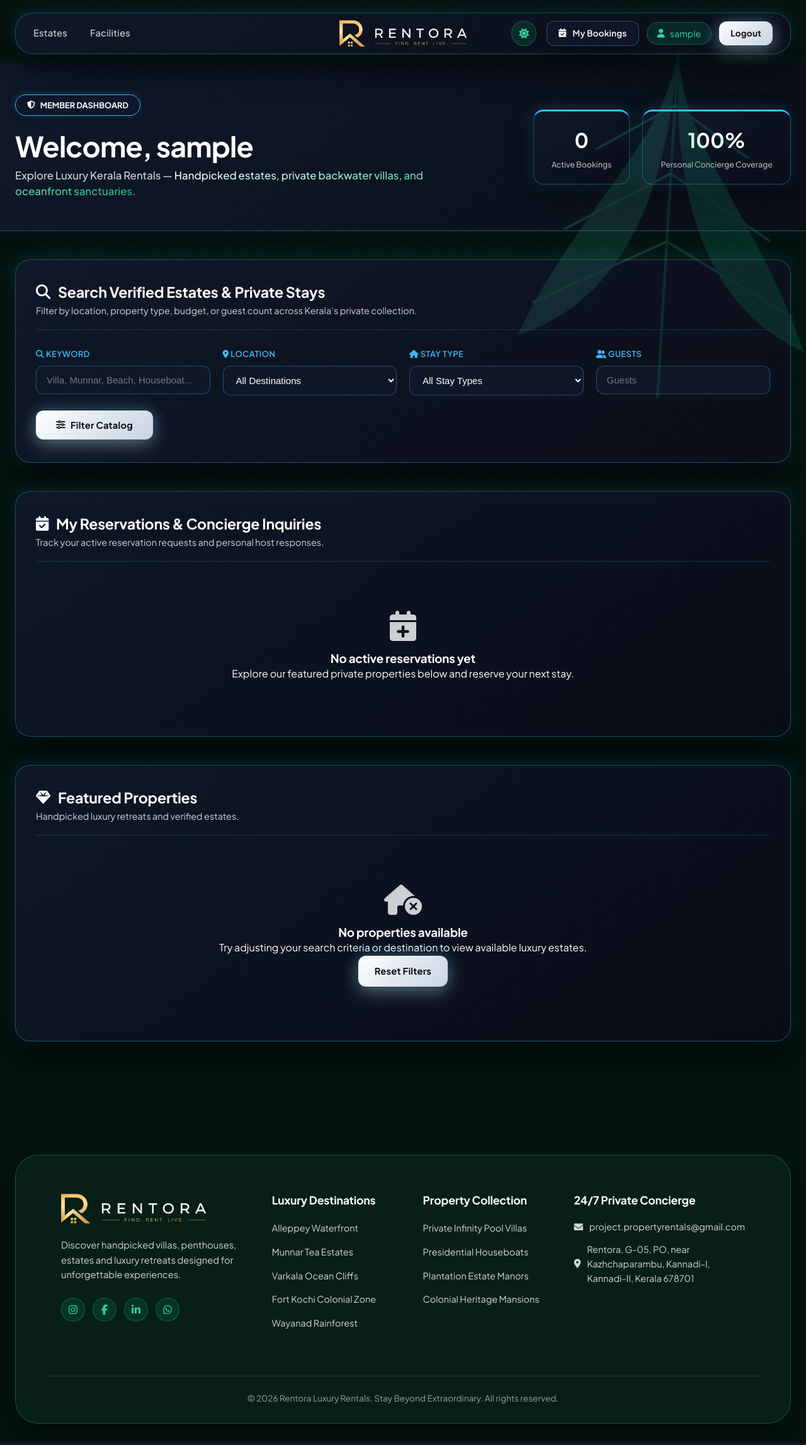
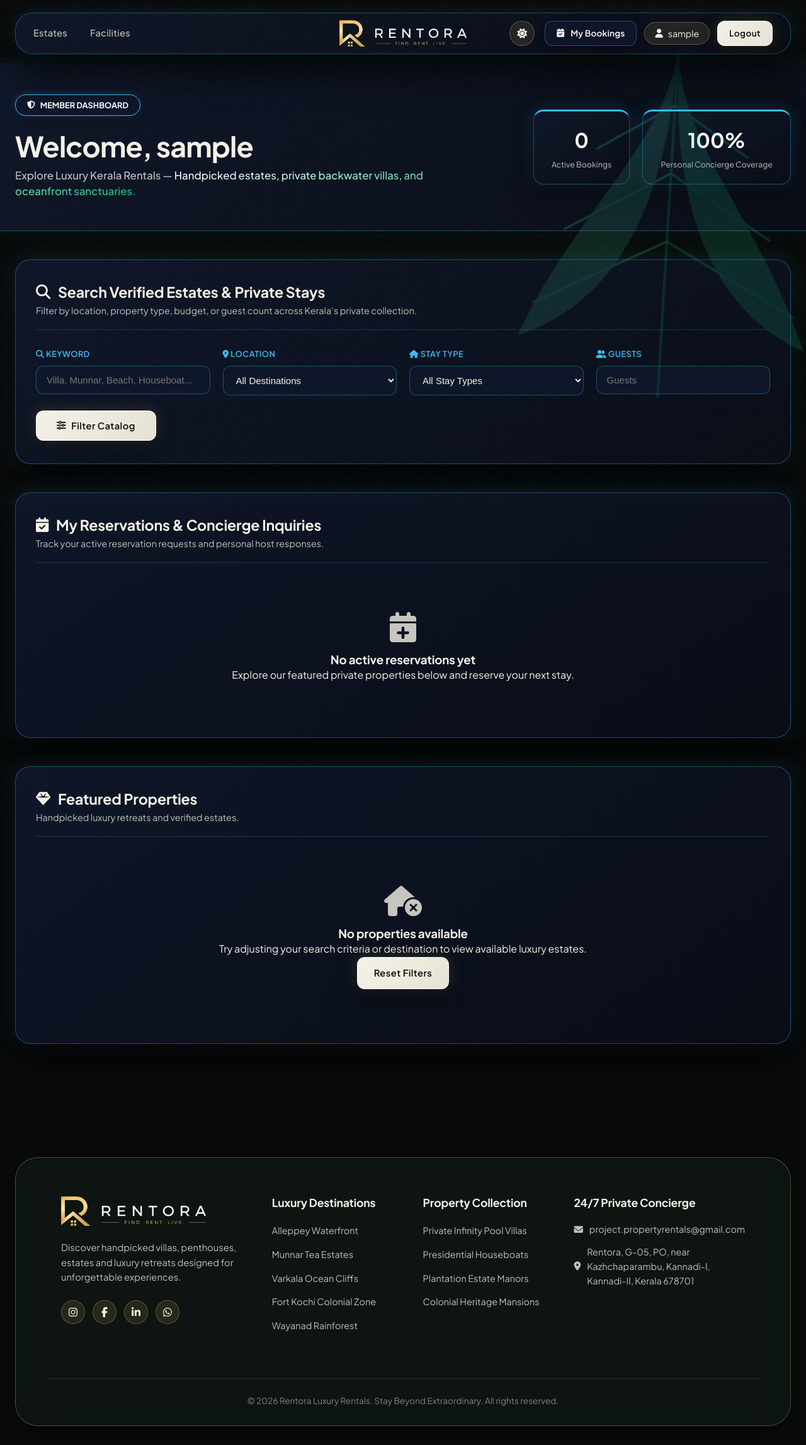
Before and after one commit to Harshal-jith/rentora_0, a Django app: page /dashboard/ in a window 1280 px wide. Shown: the whole page at 63% size. Run offline with Django 5.2, Linux system fonts and the light colour scheme; the visitor is signed in with stand-in values (Sample User, id 1); data comes from the database, SQL or seed files in the repository; data that the repository does not hold is empty; some web fonts are replaced.

Commit message:
Redesign Hero Section to Architectural Digest & Aman Resorts Luxury Aesthetics (?v=20.0)

```diff
--- a/rentals/static/css/style.css
+++ b/rentals/static/css/style.css
@@ -2,29 +2,29 @@
    RENTORA LUXURY REAL ESTATE - SYSTEM CSS (ANIMATION REFINEMENT V1.2)
    ========================================================================== */
 
-/* BOTANICAL ECOLOGICAL SANCTUARY (DEEP PINE EMERALD & SOFT SANDSTONE) */
+/* AMAN & ARCHITECTURAL DIGEST RESTRAINED LUXURY PALETTE */
 [data-theme="dark"], body.dark-theme {
-    --bg-dark: #04140F;
-    --bg-main: #04140F;
-    --bg-secondary: #08221A;
-    --bg-card: #08221A;
-    --bg-card-glass: rgba(8, 34, 26, 0.88);
-    --bg-overlay: rgba(4, 20, 15, 0.85);
-    --text-primary: #FFFFFF;
-    --text-secondary: rgba(255, 255, 255, 0.82);
-    --text-muted: rgba(255, 255, 255, 0.58);
-    --border-color: rgba(255, 255, 255, 0.1);
-    --border-gold: rgba(16, 185, 129, 0.38);
-    --border-emerald: rgba(52, 211, 153, 0.35);
-    --gold: #10B981;
-    --gold-bright: #34D399;
-    --gold-hover: #059669;
-    --gold-bg: rgba(16, 185, 129, 0.14);
-    --emerald-glow: rgba(16, 185, 129, 0.35);
-    --primary-btn: linear-gradient(135deg, #F7F4EF 0%, #EFEBE4 50%, #E2DDD5 100%);
-    --primary-btn-text: #04140F;
-    --shadow-card: 0 20px 50px rgba(0, 0, 0, 0.80);
-    --shadow-gold: 0 12px 35px rgba(16, 185, 129, 0.30);
+    --bg-dark: #090B0A;
+    --bg-main: #090B0A;
+    --bg-secondary: #0F1E18;
+    --bg-card: #0F1E18;
+    --bg-card-glass: rgba(18, 30, 24, 0.55);
+    --bg-overlay: rgba(9, 11, 10, 0.85);
+    --text-primary: #F5F2E8;
+    --text-secondary: rgba(245, 242, 232, 0.78);
+    --text-muted: rgba(245, 242, 232, 0.50);
+    --border-color: rgba(245, 242, 232, 0.12);
+    --border-gold: rgba(216, 183, 104, 0.35);
+    --border-emerald: rgba(79, 168, 138, 0.35);
+    --gold: #D8B768;
+    --gold-bright: #F5F2E8;
+    --gold-hover: #C5A457;
+    --gold-bg: rgba(216, 183, 104, 0.12);
+    --emerald-glow: rgba(79, 168, 138, 0.25);
+    --primary-btn: linear-gradient(135deg, #F5F2E8 0%, #E6E2D5 100%);
+    --primary-btn-text: #090B0A;
+    --shadow-card: 0 25px 60px rgba(0, 0, 0, 0.85);
+    --shadow-gold: 0 15px 40px rgba(216, 183, 104, 0.20);
 }
 
 /* LIGHT THEME (SLEEK SAPPHIRE MARBLE) */
@@ -3244,109 +3244,138 @@ body.light-theme .cta-trust-badges i,
 }
 
 /* ==========================================================================
-   BOTANICAL FOLIAGE LEAF CORNER OVERLAYS & EMERALD HALO GLOW
+   3-LAYER BOTANICAL LUXURY HOSPITALITY FOLIAGE ENGINE (AMAN RESORTS)
    ========================================================================== */
 
 .botanical-foliage-wrap {
     position: absolute;
     inset: 0;
     pointer-events: none;
-    z-index: 3;
+    z-index: 4;
     overflow: hidden;
 }
 
 .botanical-leaf {
     position: absolute;
     pointer-events: none;
-    transition: transform 1.2s cubic-bezier(0.16, 1, 0.3, 1);
-}
-
-/* Photorealistic Leaf Image Overlay Styling */
+    transition: transform 1.5s cubic-bezier(0.16, 1, 0.3, 1);
+}
+
 .real-leaf-img {
     width: 100%;
     height: auto;
     object-fit: contain;
-    filter: drop-shadow(0 20px 45px rgba(0, 0, 0, 0.92)) drop-shadow(0 0 30px rgba(16, 185, 129, 0.35));
     pointer-events: none;
     user-select: none;
 }
 
-.real-leaf-tl {
-    transform: rotate(0deg);
-}
-
-.real-leaf-tr {
-    transform: rotate(0deg);
-}
-
-.real-leaf-bl {
-    transform: scaleY(-1) rotate(0deg);
-}
-
-.real-leaf-br {
-    transform: scaleY(-1) rotate(0deg);
-}
-
-/* Top-Left Golden Palm Frond */
-.botanical-leaf-tl {
-    top: -50px;
-    left: -60px;
-    width: clamp(320px, 36vw, 560px);
-    height: auto;
-    opacity: 0.95;
-    animation: leafFloatTL 10s ease-in-out infinite alternate;
-}
-
-/* Top-Right Emerald Fern Branch */
-.botanical-leaf-tr {
-    top: -50px;
-    right: -60px;
-    width: clamp(320px, 36vw, 560px);
-    height: auto;
-    opacity: 0.95;
-    animation: leafFloatTR 12s ease-in-out infinite alternate;
-}
-
-/* Bottom-Left Golden Palm Frond */
-.botanical-leaf-bl {
+/* Layer 1: Immediate Foreground Depth-of-Field Blur Leaf (Top-Left) */
+.leaf-layer-1-dof-tl {
+    top: -90px;
+    left: -100px;
+    width: clamp(380px, 42vw, 680px);
+    z-index: 10;
+    opacity: 0.70;
+}
+
+.leaf-dof-blur {
+    filter: blur(8px) drop-shadow(0 25px 50px rgba(0, 0, 0, 0.95));
+    animation: gentleBreezeSlow 22s ease-in-out infinite alternate;
+}
+
+/* Layer 1: Immediate Foreground Depth-of-Field Blur Leaf (Bottom-Left) */
+.leaf-layer-1-dof-bl {
+    bottom: -110px;
+    left: -90px;
+    width: clamp(360px, 40vw, 640px);
+    z-index: 10;
+    opacity: 0.65;
+}
+
+.leaf-dof-blur-bl {
+    filter: blur(10px) drop-shadow(0 25px 50px rgba(0, 0, 0, 0.95));
+    transform: scaleY(-1);
+    animation: gentleBreezeSlow 24s ease-in-out infinite alternate;
+}
+
+/* Layer 2: Midground Sharp Areca Palm Frond (Top-Left Corner) */
+.leaf-layer-2-sharp-tl {
+    top: -40px;
+    left: -50px;
+    width: clamp(320px, 35vw, 550px);
+    z-index: 5;
+    opacity: 0.90;
+}
+
+.leaf-midground-tl {
+    filter: drop-shadow(0 20px 40px rgba(0, 0, 0, 0.85));
+    animation: gentleBreezeMedium 18s ease-in-out infinite alternate;
+}
+
+/* Layer 2: Midground Sharp Kerala Fern Cluster (Top-Right Corner) */
+.leaf-layer-2-sharp-tr {
+    top: -40px;
+    right: -50px;
+    width: clamp(320px, 35vw, 550px);
+    z-index: 5;
+    opacity: 0.92;
+}
+
+.leaf-midground-tr {
+    filter: drop-shadow(0 20px 40px rgba(0, 0, 0, 0.85));
+    animation: gentleBreezeMedium 20s ease-in-out infinite alternate;
+}
+
+/* Layer 2: Midground Monstera Leaf (Bottom-Right Corner) */
+.leaf-layer-2-sharp-br {
     bottom: -60px;
-    left: -60px;
-    width: clamp(320px, 36vw, 560px);
-    height: auto;
-    opacity: 0.90;
-    animation: leafFloatBL 11s ease-in-out infinite alternate;
-}
-
-/* Bottom-Right Emerald Fern Branch */
-.botanical-leaf-br {
-    bottom: -60px;
-    right: -60px;
-    width: clamp(320px, 36vw, 560px);
-    height: auto;
-    opacity: 0.90;
-    animation: leafFloatBR 13s ease-in-out infinite alternate;
-}
-
-@keyframes leafFloatTL {
-    0% { transform: translateY(0) rotate(0deg) scale(1); }
-    50% { transform: translateY(-15px) rotate(2deg) scale(1.02); }
-    100% { transform: translateY(0) rotate(0deg) scale(1); }
-}
-
-@keyframes leafFloatTR {
-    0% { transform: translateY(0) rotate(0deg) scale(1); }
-    50% { transform: translateY(-18px) rotate(-2.5deg) scale(1.02); }
-    100% { transform: translateY(0) rotate(0deg) scale(1); }
-}
-
-@keyframes leafFloatBL {
-    0% { transform: translateY(0) rotate(0deg) scale(1); }
-    50% { transform: translateY(-12px) rotate(-1.5deg) scale(1.01); }
-    100% { transform: translateY(0) rotate(0deg) scale(1); }
-}
-
-@keyframes leafFloatBR {
-    0% { transform: translateY(0) rotate(0deg) scale(1); }
-    50% { transform: translateY(-16px) rotate(2deg) scale(1.02); }
-    100% { transform: translateY(0) rotate(0deg) scale(1); }
-}
+    right: -50px;
+    width: clamp(300px, 32vw, 520px);
+    z-index: 5;
+    opacity: 0.85;
+}
+
+.leaf-midground-br {
+    filter: drop-shadow(0 20px 40px rgba(0, 0, 0, 0.85));
+    animation: gentleBreezeMedium 19s ease-in-out infinite alternate;
+}
+
+/* Ultra-Calm Swaying Micro-Animations (Unnoticeable Rainforest Breeze) */
+@keyframes gentleBreezeSlow {
+    0% { transform: translateY(0px) rotate(0deg); }
+    50% { transform: translateY(-12px) rotate(1.2deg); }
+    100% { transform: translateY(0px) rotate(0deg); }
+}
+
+@keyframes gentleBreezeMedium {
+    0% { transform: translateY(0px) rotate(0deg); }
+    50% { transform: translateY(-10px) rotate(-1.5deg); }
+    100% { transform: translateY(0px) rotate(0deg); }
+}
+
+/* Apple Vision Pro Glass Stats Bar & Action Buttons */
+.btn-gold, .btn-editorial-primary, .btn-dash-search {
+    background: linear-gradient(135deg, #F5F2E8 0%, #E6E2D5 100%) !important;
+    color: #090B0A !important;
+    box-shadow: 0 15px 35px rgba(0, 0, 0, 0.40), 0 0 25px rgba(216, 183, 104, 0.20) !important;
+    border: 1px solid rgba(255, 255, 255, 0.8) !important;
+    font-weight: 600 !important;
+    letter-spacing: 0.03em !important;
+}
+
+.hero-stats-glass-bar {
+    background: rgba(18, 30, 24, 0.55) !important;
+    backdrop-filter: blur(24px) !important;
+    -webkit-backdrop-filter: blur(24px) !important;
+    border: 1px solid rgba(245, 242, 232, 0.14) !important;
+    box-shadow: 0 30px 70px rgba(0, 0, 0, 0.85), inset 0 1px 0 rgba(255, 255, 255, 0.12) !important;
+}
+
+.stat-number {
+    color: #D8B768 !important;
+    text-shadow: 0 0 15px rgba(216, 183, 104, 0.35) !important;
+}
+
+.stat-glass-divider {
+    background: rgba(245, 242, 232, 0.15) !important;
+}
--- a/rentals/templates/rentals/base.html
+++ b/rentals/templates/rentals/base.html
@@ -17,7 +17,7 @@
     <link rel="stylesheet" href="https://cdnjs.cloudflare.com/ajax/libs/font-awesome/6.5.1/css/all.min.css">
 
     <!-- Custom CSS -->
-    <link rel="stylesheet" href="{% static 'css/style.css' %}?v=19.0">
+    <link rel="stylesheet" href="{% static 'css/style.css' %}?v=20.0">
     {% block extra_css %}{% endblock %}
 </head>
 <body class="dark-theme {% if request.resolver_match.url_name == 'home' %}is-landing-page{% endif %}">
```
Also changed, not shown: rentals/templates/rentals/index.html (+18 -13 lines), rentals/static/images/botanical/areca_palm_frond.png (added), rentals/static/images/botanical/fern_cluster_real.png (added), rentals/static/images/botanical/foreground_blurred_leaf.png (added), 1 other file.
